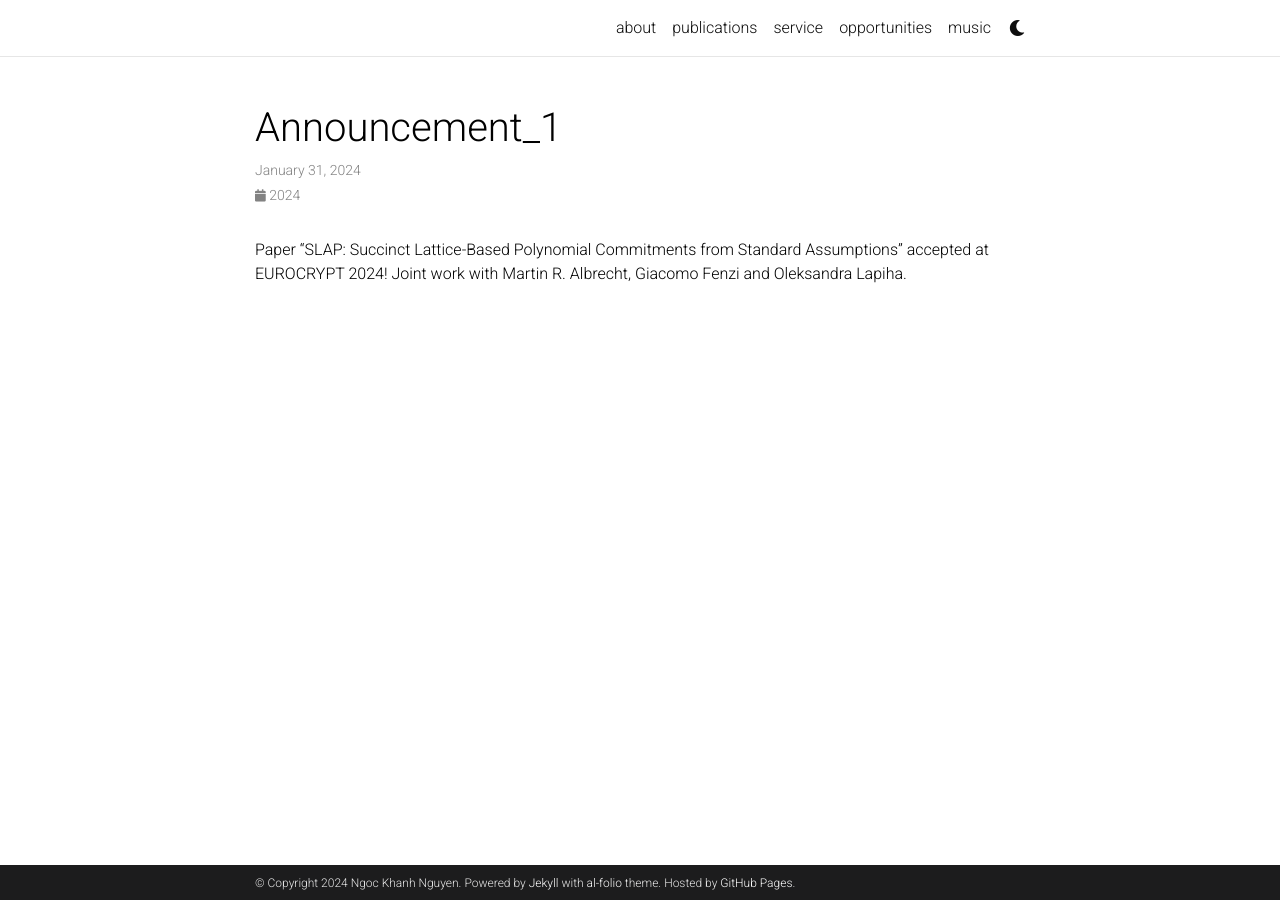
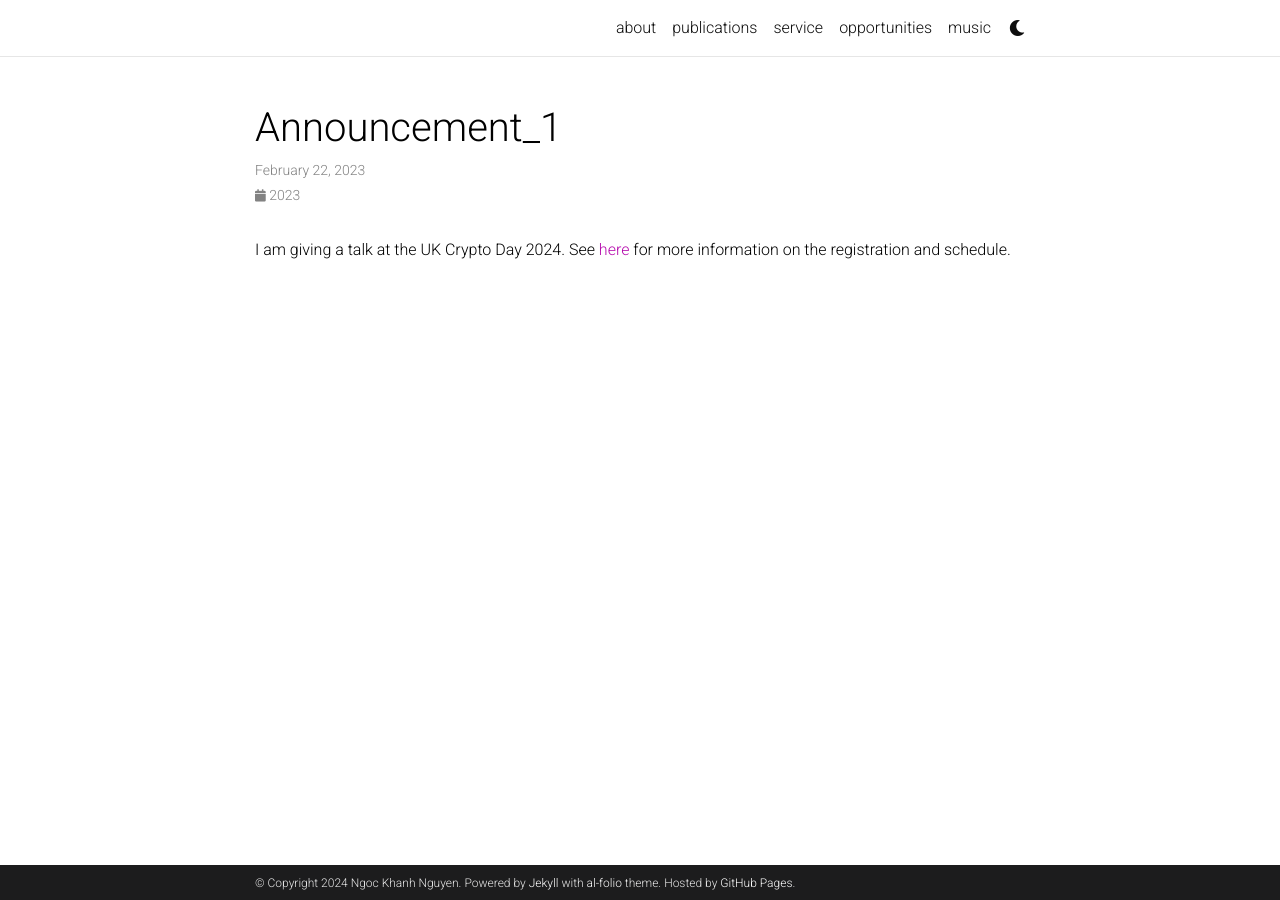
Before and after one commit to khanhcrypto/khanhcrypto.github.io, a Jekyll site: the page built from _news/announcement_1.md, in a window 1280 px wide. Built offline with Jekyll 4.4.1, drawn with Linux system fonts in a browser that asks for light colours; comment, search, counter and statistics services are not loaded; a style sheet for code colours, icons or effects is not loaded.

Commit message:
ordering

```diff
--- a/_news/announcement_1.md
+++ b/_news/announcement_1.md
@@ -1,7 +1,7 @@
 ---
 layout: post
-date: 2024-01-31 09:00:00-0400
+date: 2023-02-22 15:59:00-0400
 inline: true
 ---
 
-Paper "SLAP: Succinct Lattice-Based Polynomial Commitments from Standard Assumptions" accepted at EUROCRYPT 2024! Joint work with Martin R. Albrecht, Giacomo Fenzi and Oleksandra Lapiha.
+I am giving a talk at the UK Crypto Day 2024. See [here](https://uk-crypto-day.github.io/2024/03/04/uk-crypto-day/) for more information on the registration and schedule.
```
Also changed, not shown: _news/announcement_2.md (+2 -2 lines).
